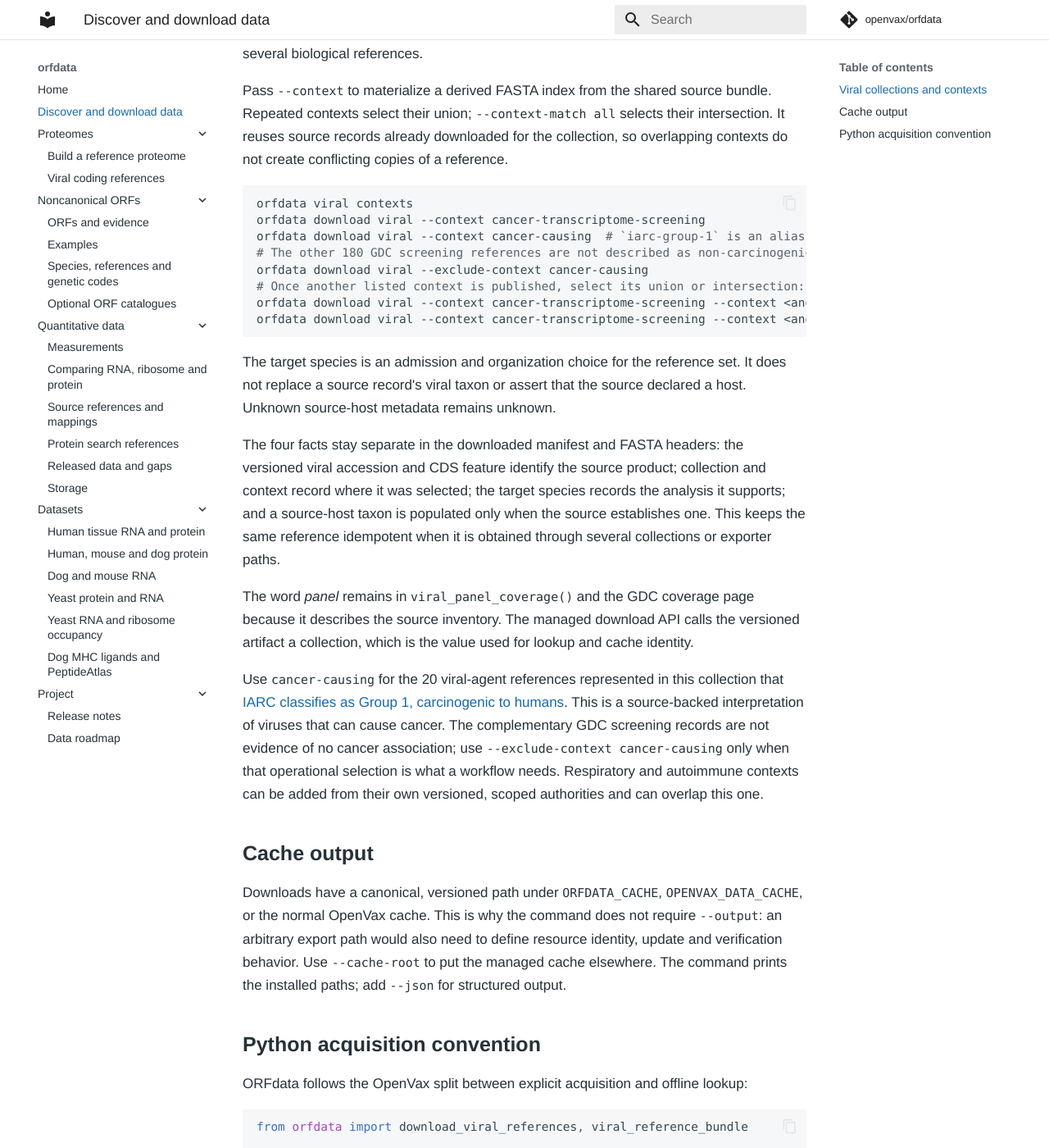
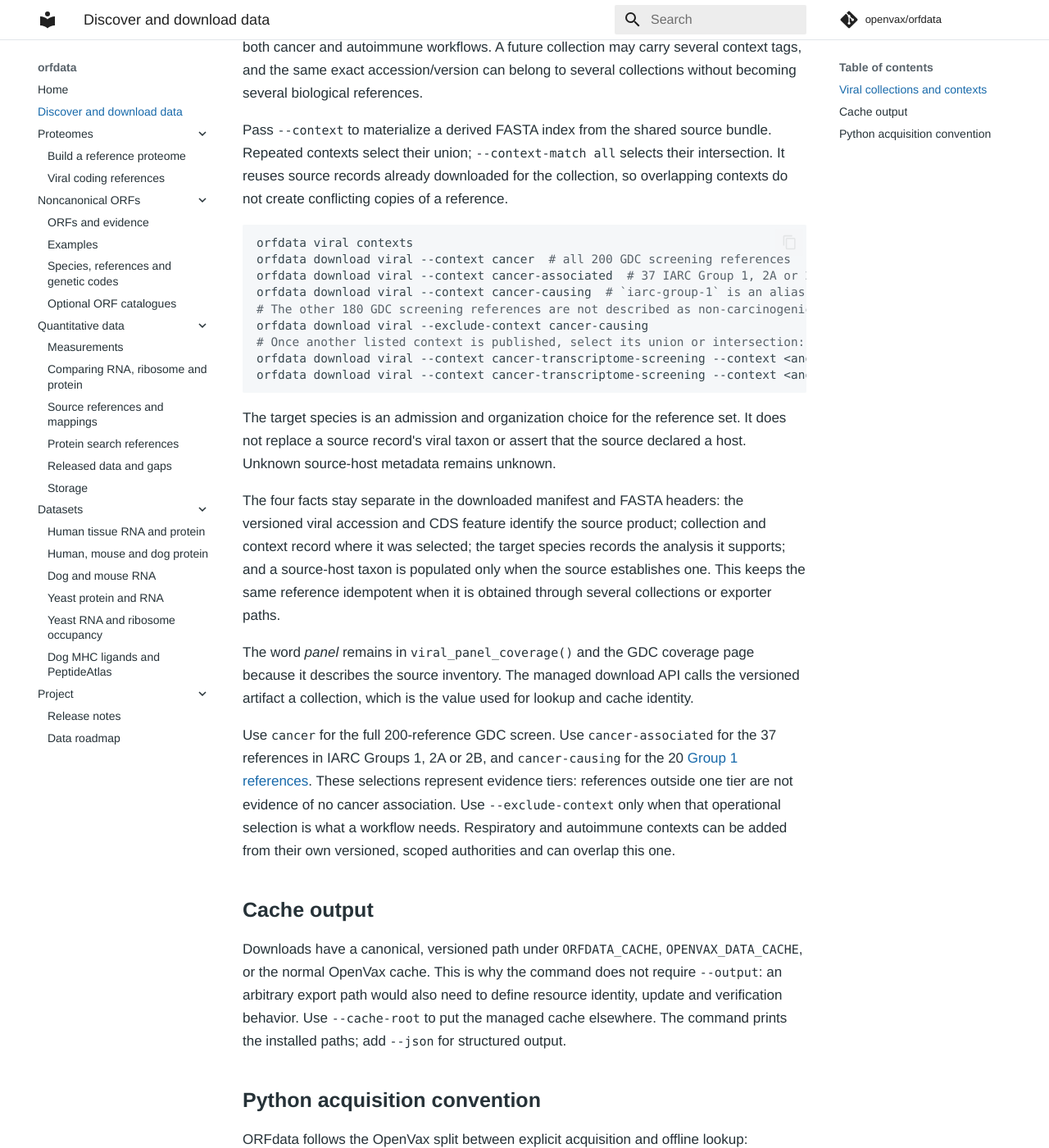
Before and after one commit to openvax/orfdata, an MkDocs documentation site: the page built from docs/downloads.md, in a window 1280 px wide and 1400 px high, scrolled down 2036 px. Shown: the whole window at 82% size. Built offline with MkDocs 1.6.1 and Material for MkDocs 9.7.7, drawn with Linux system fonts in a browser that asks for light colours; comment, search, counter and statistics services are not loaded; some of the changed text lies outside the part shown.

Commit message:
Clarify viral cancer evidence contexts

````diff
--- a/docs/downloads.md
+++ b/docs/downloads.md
@@ -64,7 +64,7 @@ The published viral collection currently has these properties:
 | --- | --- | --- |
 | Species | `human` | Target analysis species, NCBI taxon 9606 |
 | Collection | `gdc-grch38-d1-vd1` | Stable identity of the 200-reference GDC set |
-| Contexts | `cancer-transcriptome-screening`, `cancer-causing` | Screening-use and cancer-causation selections |
+| Contexts | `cancer-transcriptome-screening` (`cancer`), `cancer-associated`, `cancer-causing` | Full screen plus IARC evidence tiers |
 
 Run the default collection with:
 
@@ -88,7 +88,8 @@ reference.
 
 ```sh
 orfdata viral contexts
-orfdata download viral --context cancer-transcriptome-screening
+orfdata download viral --context cancer  # all 200 GDC screening references
+orfdata download viral --context cancer-associated  # 37 IARC Group 1, 2A or 2B references
 orfdata download viral --context cancer-causing  # `iarc-group-1` is an alias
 # The other 180 GDC screening references are not described as non-carcinogenic:
 orfdata download viral --exclude-context cancer-causing
@@ -113,13 +114,14 @@ because it describes the source inventory. The managed download API calls the
 versioned artifact a collection, which is the value used for lookup and cache
 identity.
 
-Use `cancer-causing` for the 20 viral-agent references represented
-in this collection that [IARC classifies as Group 1, carcinogenic to humans](https://monographs.iarc.who.int/agents-classified-by-the-iarc/).
-This is a source-backed interpretation of viruses that can cause cancer. The complementary GDC
-screening records are not evidence of no cancer association; use
-`--exclude-context cancer-causing` only when that operational
-selection is what a workflow needs. Respiratory and autoimmune contexts can be
-added from their own versioned, scoped authorities and can overlap this one.
+Use `cancer` for the full 200-reference GDC screen. Use `cancer-associated`
+for the 37 references in IARC Groups 1, 2A or 2B, and `cancer-causing` for
+the 20 [Group 1 references](https://monographs.iarc.who.int/agents-classified-by-the-iarc/).
+These selections represent evidence tiers: references outside one tier are not
+evidence of no cancer association. Use `--exclude-context` only when that
+operational selection is what a workflow needs. Respiratory and autoimmune
+contexts can be added from their own versioned, scoped authorities and can
+overlap this one.
 
 ## Cache output
 
````
Also changed, not shown: CHANGELOG.md (+5 -4 lines), docs/viral.md (+9 -5 lines), orfdata/data/viral/NOTICE.md (+6 -5 lines), 2 other files.
